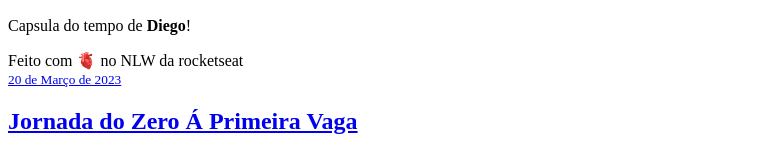
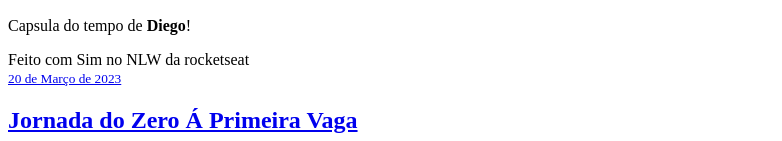
Before and after one commit to Zien00/SpaceTime, a plain HTML site: page index.html in a window 1280 px wide. Shown: the part 140-281 px from the top of the page, without its empty margins (0-782 px from the left). Drawn offline with Linux system fonts and the light colour scheme.

Commit message:
Update index.html

```diff
--- a/index.html
+++ b/index.html
@@ -26,7 +26,7 @@
 
       <p>Capsula do tempo de <strong>Diego</strong>!</p>
 
-      <span> Feito com 🫀 no NLW da rocketseat </span>
+      <span> Feito com Sim no NLW da rocketseat </span>
     </aside>
 
     <nav>
```
